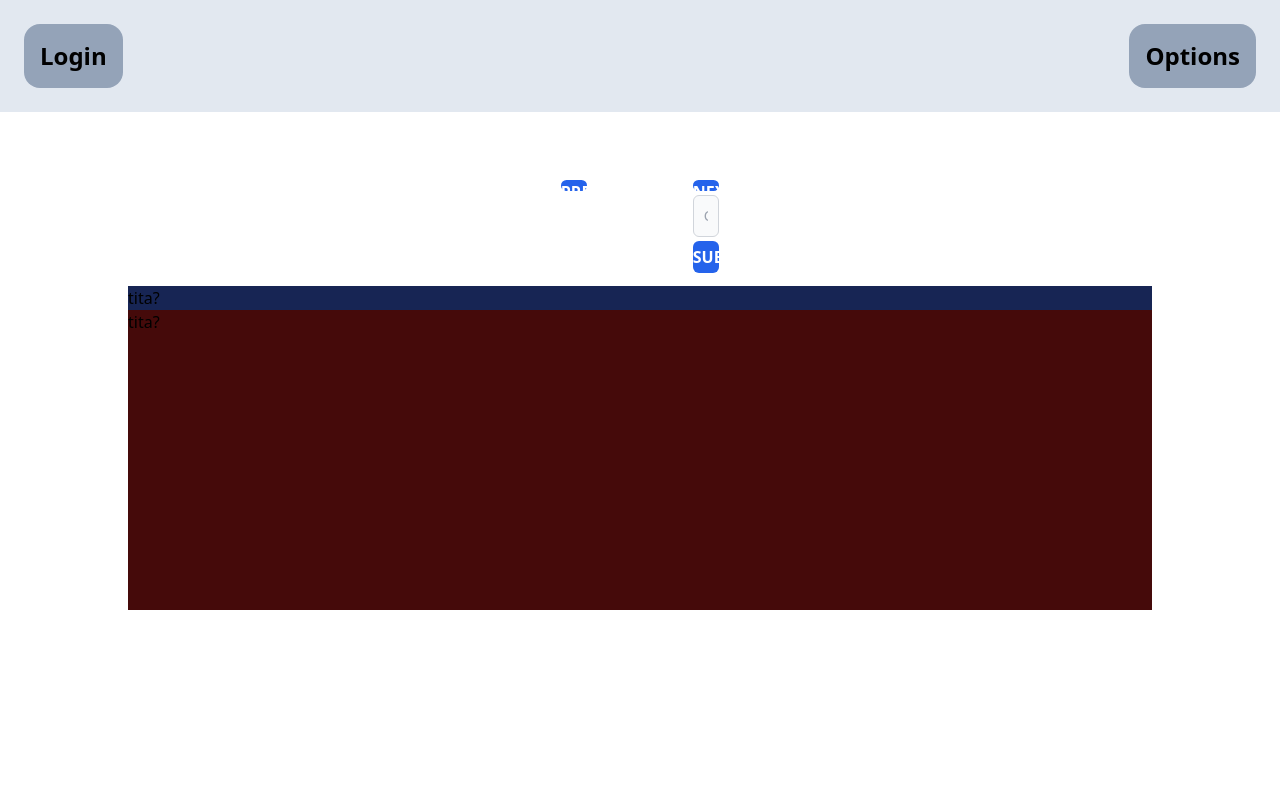
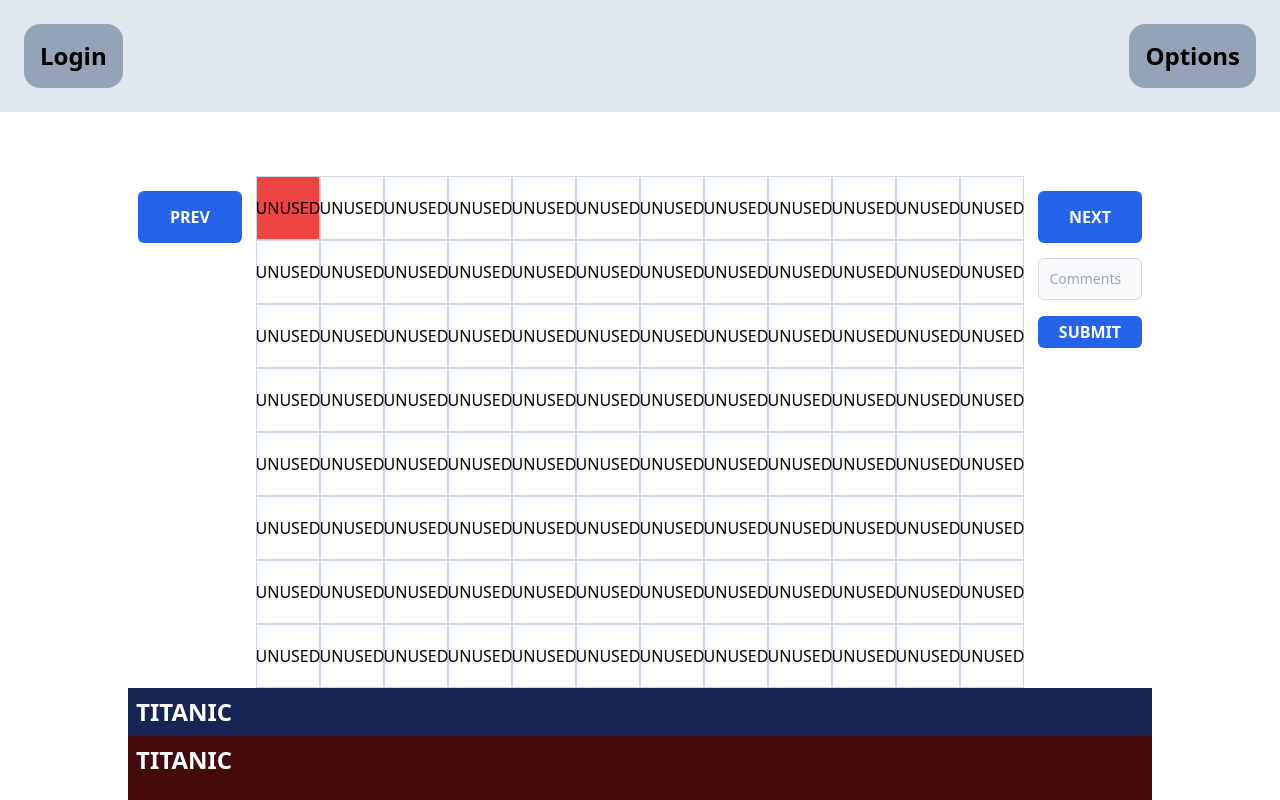
Before and after one commit to FelixMDM/CargoPilot, a Next.js app in the folder client/: page /balance in a window 1280 px wide. Shown: the top 800 px of the page. Built offline with nearby package versions, Linux system fonts and the light colour scheme.

Commit message:
cargo deck UI connected to back end, can step through steps to complete balance, colored indicators, needs comment functionality, and print explicityl what user needs to do, and need to flip upside down

```diff
--- a/client/src/app/globals.css
+++ b/client/src/app/globals.css
@@ -5,7 +5,6 @@
 .cell {
     width: 4rem;
     height: 4rem;
-    background-color: #e2e8f0;
     display: flex;
     align-items: center;
     justify-content: center;
--- a/client/src/components/containers/Containers.tsx
+++ b/client/src/components/containers/Containers.tsx
@@ -1,34 +1,52 @@
 "use client";
-import { useState } from "react";
 
-type Matrix = string[]
+type Matrix = string[][]
 
 interface ContainerProps {
-    grid: string[][]
+    grid?: string[][]
+    steps?: [number, number, number, number]
 }
 
-const Containers = ({ grid }: ContainerProps)  => {
-    console.log("this is the current step", grid)
+const Containers = ({ grid, steps }: ContainerProps)  => {
+    console.log("This is the grid that is passed into container component")
+    console.log(grid)
+    console.log("These are the corresponding steps for the operator to execute")
+    console.log(steps)
+    const defaultGrid: Matrix = Array.from({ length: 8 }, () =>
+        Array.from({ length: 12 }, () => "UNUSED")
+    );
+
+    const renderGrid = grid?.length ? grid : defaultGrid;
 
     return (
         <div className="flex flex-col items-center">
             <div className="grid grid-cols-12 grid-rows-8">
-                {/* {grid?.map((row, index) =>
-                    row.map((name, colIndex) => (
-                        <div
-                            key={index}
-                            className="cell m-auto">
-                            {name}
-                        </div>
-                    ))
-                )} */}
+                {renderGrid.map((row, rowIndex) =>
+                    row.map((name, colIndex) => {
+                        let cellClass = "cell m-auto text-center";
 
-                {grid?.map((name, index) =>
-                    <div
-                        key={index}
-                        className="cell m-auto">
-                        {name}
-                    </div>
+                        if (steps) {
+                            const [startX, startY, endX, endY] = steps;
+                            if (rowIndex === startX && colIndex === startY) {
+                                cellClass += " bg-red-500";
+                            } else if (rowIndex === endX && colIndex === endY) {
+                                cellClass += " bg-green-500";
+                            }
+                        }
+
+                        if (name === "NAN") {
+                            cellClass += " bg-black text-white";
+                        }
+
+                        return (
+                            <div
+                                key={`${rowIndex}-${colIndex}`}
+                                className={cellClass}
+                            >
+                                {name}
+                            </div>
+                        );
+                    })
                 )}
             </div>
         </div>
--- a/client/src/components/containers/ContainersPanel.tsx
+++ b/client/src/components/containers/ContainersPanel.tsx
@@ -11,9 +11,13 @@ interface CommentFormElement extends HTMLFormElement {
 }
 
 type Matrix = string[][]
+type Move = [number, number, number, number]
 
 const ContainersPanel = ()  => {
-    const [instruction, setInstruction] = useState<Matrix[]>([]);
+
+    const [grid, setGrid] = useState<Matrix[]>([Array(8).fill(Array(12).fill("UNUSED"))]);
+    const [moves, setMoves] = useState<Move[]>(Array(2).fill(Array(4).fill(0)));
+
     const [comments, setComments] = useState<string>("");
     const [currentIndex, setCurrentIndex] = useState(0);
 
@@ -51,45 +55,22 @@ const ContainersPanel = ()  => {
     };
 
     useEffect(() => {
-        const getSteps = async () => {
         try {
-                const response = await fetch("http://localhost:8080/uploadManifest", {
+            fetch("http://localhost:8080/uploadManifest", {
                 method: "GET",
-                });
+            }).then((response) => response.json()).then((data) => {
+                setGrid(data[0].steps);
+                setMoves(data[1].moves);
+                console.log("haiiiiiiiii");
+                console.log(data);
+                console.log(data[0]);
+                console.log(data[1]);
+            })
 
-                if (!response.ok) {
-                    console.log("failed/")
-                    const errorText = await response.text();
-                    throw new Error(errorText || 'Upload failed');
-                }
-
-                // const data = await response.text();
-                // const parsedData = JSON.parse(data.replace(/\n/g, ''));
-                // const cleanedGrid = Array(8).fill(null).map((_, rowIndex) =>
-                //     Array(12).fill(0).map((_, colIndex) =>
-                //         parsedData[rowIndex] && parsedData[rowIndex][colIndex]
-                //             ? String(parsedData[rowIndex][colIndex])
-                //             : String("UNUSED")
-                //     )
-                // );
-
-                const data = await response.text();
-
-                // More aggressive cleaning
-                const cleanedData = data
-                    .replace(/'/g, '"')      // Replace single quotes with double quotes
-                    .replace(/\n/g, '')      // Remove newlines
-                    .replace(/\s+/g, '')     // Remove extra whitespace
-
-                const parsedData = JSON.parse(cleanedData);
-
-                // console.log(parsedData)
-                setInstruction(parsedData);
         } catch (error) {
             console.error("Full error details:", error);
             alert("There was an error getting manifest.");
         }
-        };
     }, []);
 
     return (
@@ -102,13 +83,8 @@ const ContainersPanel = ()  => {
                         className="w-[100%] h-[10%] mt-[15%] bg-blue-600 rounded-md font-bold text-white">
                         PREV
                     </button>
-                    {/* <button
-                        onClick={getSteps}
-                        className="w-[100%] h-[10%] mt-[15%] bg-blue-600 rounded-md font-bold text-white">
-                        Get manifest test
-                    </button> */}
                 </div>
-                <Containers grid={instruction[currentIndex]}/>
+                <Containers grid={grid[currentIndex]} steps={moves[currentIndex]}/>
                 <div className="flex flex-col w-[10%] space-y-[15%] items-center">
                     <button
                         onClick={nextGrid}
@@ -138,11 +114,11 @@ const ContainersPanel = ()  => {
                     </form>
                 </div>
             </div>
-            <div className="w-[80%] bg-blue-950">
-                tita?
+            <div className="w-[80%] text-white p-2 font-bold text-2xl bg-blue-950">
+                TITANIC
             </div>
-            <div className="w-[80%] h-[300px] bg-red-950">
-                tita?
+            <div className="w-[80%] h-[300px] p-2 text-white font-bold text-2xl bg-red-950">
+                TITANIC
             </div>
         </div>
     );
```
Also changed, not shown: 1 other file (tests, documents, lock files or other folders). Lines whose indentation alone changed are shown as unchanged.
